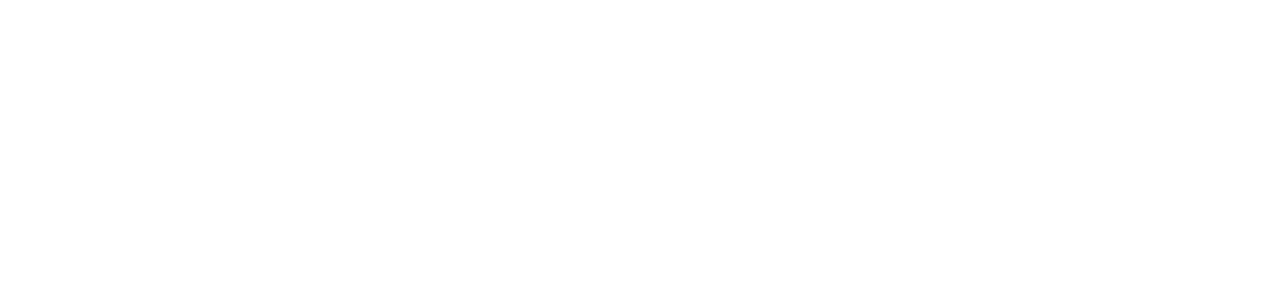
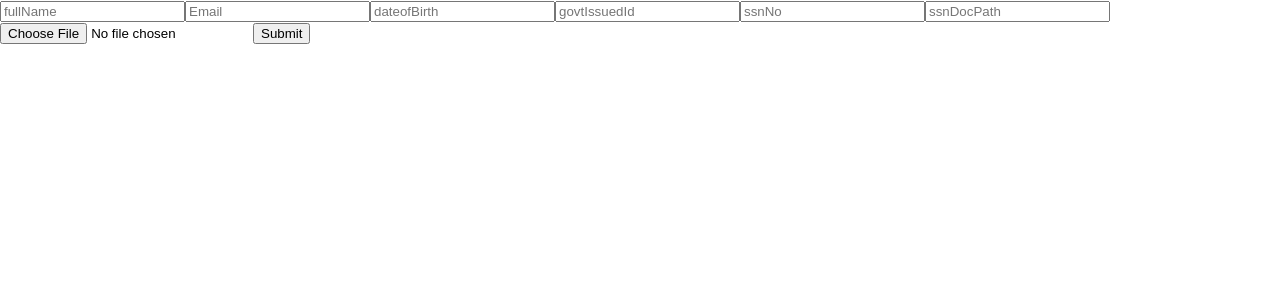
Before and after one commit to adithi2905/unified-kyc-system, a React (Create React App) app in the folder frontend/my-app/: page /kycdoc in a window 1280 px wide. Before the commit this address had no page. Shown: the top 300 px of the page. Built offline with nearby package versions, Linux system fonts and the light colour scheme.

Commit message:
Added basic from for KYC documents upload

```diff
--- a/frontend/my-app/src/App.js
+++ b/frontend/my-app/src/App.js
@@ -1,5 +1,6 @@
 import React from "react";
 import UserRegistration from "./components/forms/UserRegistration";
+import KYCDocumentCollection from "./components/forms/KYCDocumentCollection";
 import {BrowserRouter,Routes,Route} from 'react-router-dom';
 
 function App() {
@@ -8,6 +9,7 @@
         <BrowserRouter>
             <Routes>
                 <Route path='/user' element={ <UserRegistration/>}></Route>
+                <Route path='/kycdoc' element={<KYCDocumentCollection/>}></Route>
             </Routes>
         </BrowserRouter>
     )
--- /dev/null
+++ b/frontend/my-app/src/components/forms/KYCDocumentCollection.js
@@ -0,0 +1,39 @@
+import React,{useState} from 'react';
+
+const KYCDocumentCollection = () =>
+{
+    const[kycDocs,createKycDoc]=useState({
+        "user": "",
+        "fullName": "",
+        "email": "",
+        "dateOfBirth": "",
+        "govtIssuedId": "",
+        "ssnNo": "",
+        "ssnDocPath": "",
+        "ssnDocument": null
+    });
+
+    const[submit,setIsSubmit]=useState(false);
+
+    const handleSubmit = (e)=>
+    {
+        e.preventDefault();
+        setIsSubmit(true);
+    }
+    const handleChange =(e)=>
+    {
+        createKycDoc({...kycDocs,[e.target.name]:e.target.value});
+    };
+    return (<form>
+        <input type="text" name="fullName" value={kycDocs.fullName} placeholder='fullName' onChange={handleChange} required/>
+        <input type="text" name="email" placeholder='Email' value={kycDocs.email} onChange={handleChange} required/>
+        <input type="dateofBirth" name="dateofBirth" value={kycDocs.dateOfBirth} placeholder='dateofBirth' onChange={handleChange} required/>
+        <input type="govtIssuedId" name="govtIssuedId" value={kycDocs.govtIssuedId} placeholder="govtIssuedId" onChange={handleChange} required/>
+        <input type="text" name="ssnNo" placeholder='ssnNo' value={kycDocs.ssnNo} onChange={handleChange} required/>
+        <input type="text" name="ssnDocPath" placeholder='ssnDocPath' value={kycDocs.ssnDocPath} onChange={handleChange} required/>
+        <input type="file" name="ssnDocument" placeholder='ssnDocument' value={kycDocs.ssnDocument} onChange={handleChange} required/>
+        <button>Submit</button>
+        </form>);
+
+}
+export default KYCDocumentCollection;
--- a/frontend/my-app/src/components/forms/UserRegistration.js
+++ b/frontend/my-app/src/components/forms/UserRegistration.js
@@ -14,15 +14,19 @@
 
             const validate=(values)=>
             {
-                const newErrors={};
+                let newErrors={};
                 const nameRegex=/^[A-Za-z0-9]*$/i;
                 const passwordRegex=/^(?=.*[!@#$%^&*(),.?:{}|<>])[A-Z0-9!@#$%^&*(),.?:{}|<>]+$/i;//Lookahead ?=, it ensures that there is at least one special character
+                const contactRegex=/^\+\d{11}$/i;
                 if(!nameRegex.test(values.name))
                     errors.name="Invalid username";
                 if(values.password<8)
                     errors.values="Password is shorter than 8 in length";
                 if(!passwordRegex.test(values.password))
                     errors.values="Password is invalid";
+                if(!contactRegex.test(values.contact))
+                    errors.contact="Contact number is invalid";
+
                 return errors;
             }
 
@@ -36,6 +40,7 @@
                     setErrors(validate(formData));
                     setIsSubmit(true);
                     console.log("Form submitted", errors);
+                    console.log("Form submitted", formData);
                 };
                 return (
                     <form onSubmit={handleSubmit}>
```
Also changed, not shown: frontend/my-app/src/components/Dashboard/ProofOfAddress.js (added).
